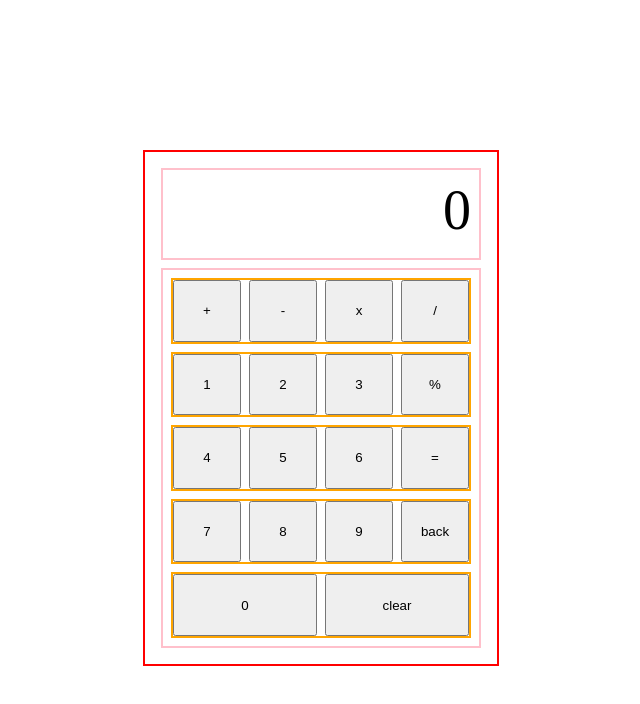
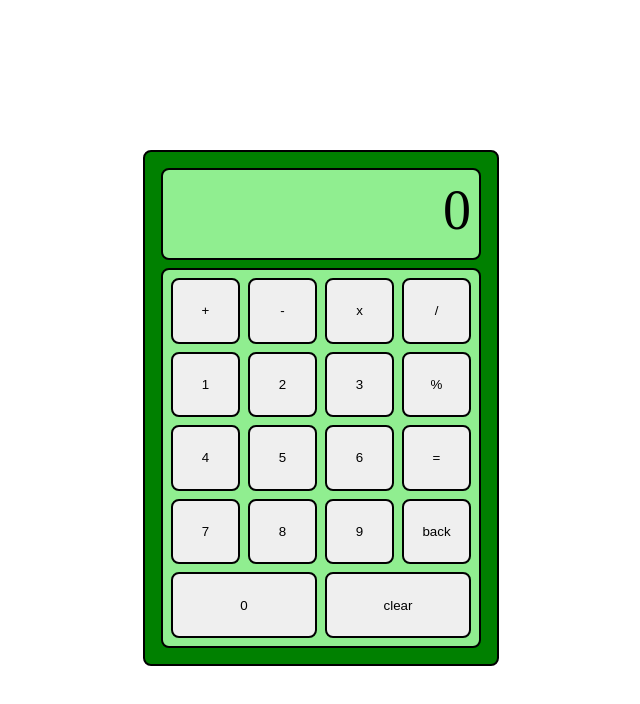
Before and after one commit to mathmas/calculator, a plain HTML site: page index.html in a window 1280 px wide. Shown: the whole page, without its empty margins (327-967 px from the left). Drawn offline with Linux system fonts and the light colour scheme.

Commit message:
feat: clean style

```diff
--- a/style.css
+++ b/style.css
@@ -12,12 +12,17 @@
     display: flex;
     flex-direction: column;
     gap: 8px;
-    border: 2px solid red;
+
+    border: 2px solid black;
+    border-radius: 8px;
+    background-color: green;
     padding: 16px;
 }
 
 #calculator > div {
-    border: 2px solid pink;
+    border: 2px solid black;
+    background-color: lightgreen;
+    border-radius: 8px;
     padding: 8px;
 }
 
@@ -36,7 +41,6 @@
 }
 
 .line{
-    border: 2px solid orange;
     flex-grow: 1;
 
     display: flex;
@@ -45,4 +49,6 @@
 
 button{
     flex: 1;
+    border: 2px solid black;
+    border-radius: 8px;
 }
```
